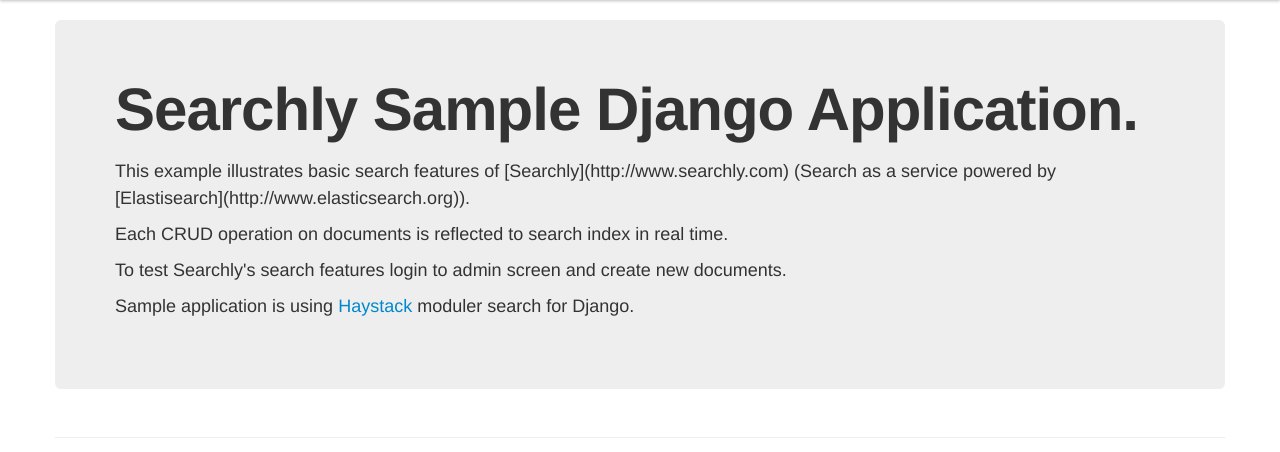
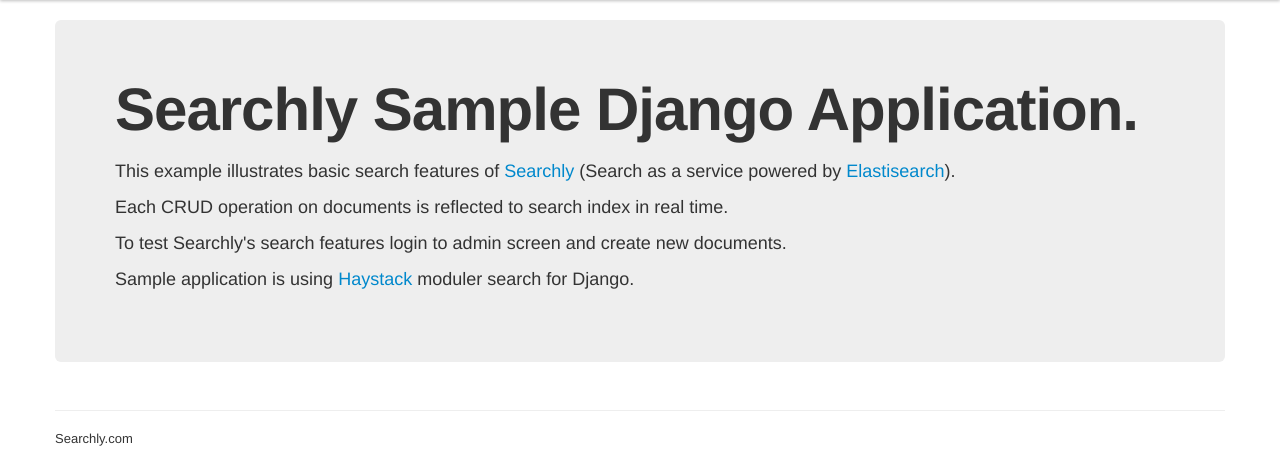
Before and after one commit to searchly/searchly-django-haystack-sample, a Django app: page / in a window 1280 px wide. Shown: the part 40-492 px from the top of the page. Run offline with Django 3.2, Linux system fonts and the light colour scheme.

Commit message:
fix text

```diff
--- a/django_haystack_sample/templates/index.html
+++ b/django_haystack_sample/templates/index.html
@@ -49,7 +49,8 @@
                     <br/>
 
                     <p>
-                        This example illustrates basic search features of [Searchly](http://www.searchly.com) (Search as a service powered by [Elastisearch](http://www.elasticsearch.org)).
+                        This example illustrates basic search features of <a href="http://www.searchly.com">Searchly</a>
+                        (Search as a service powered by <a href="http://www.elasticsearch.org">Elastisearch</a>).
                     </p>
 
                     <p>
```
